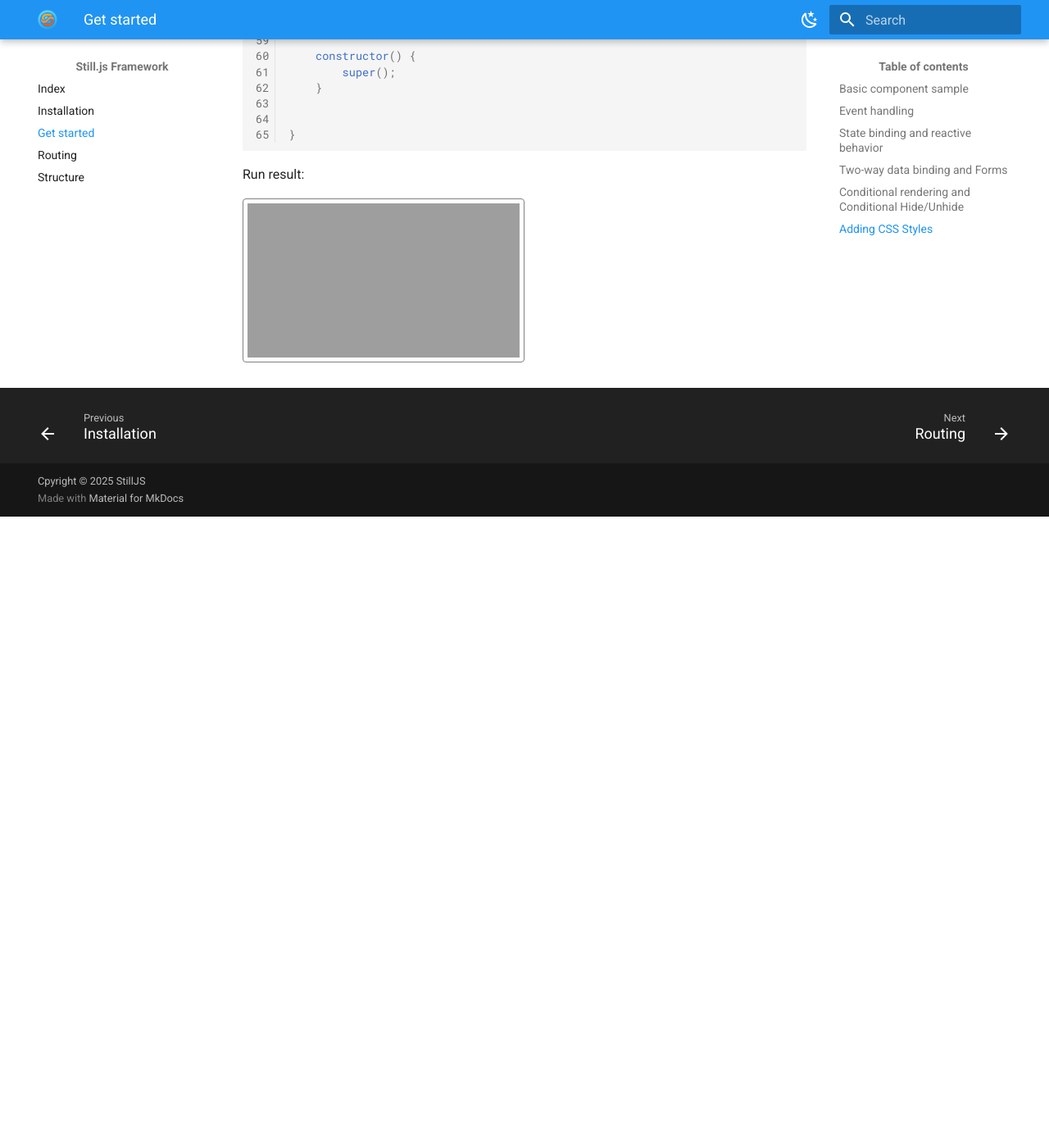
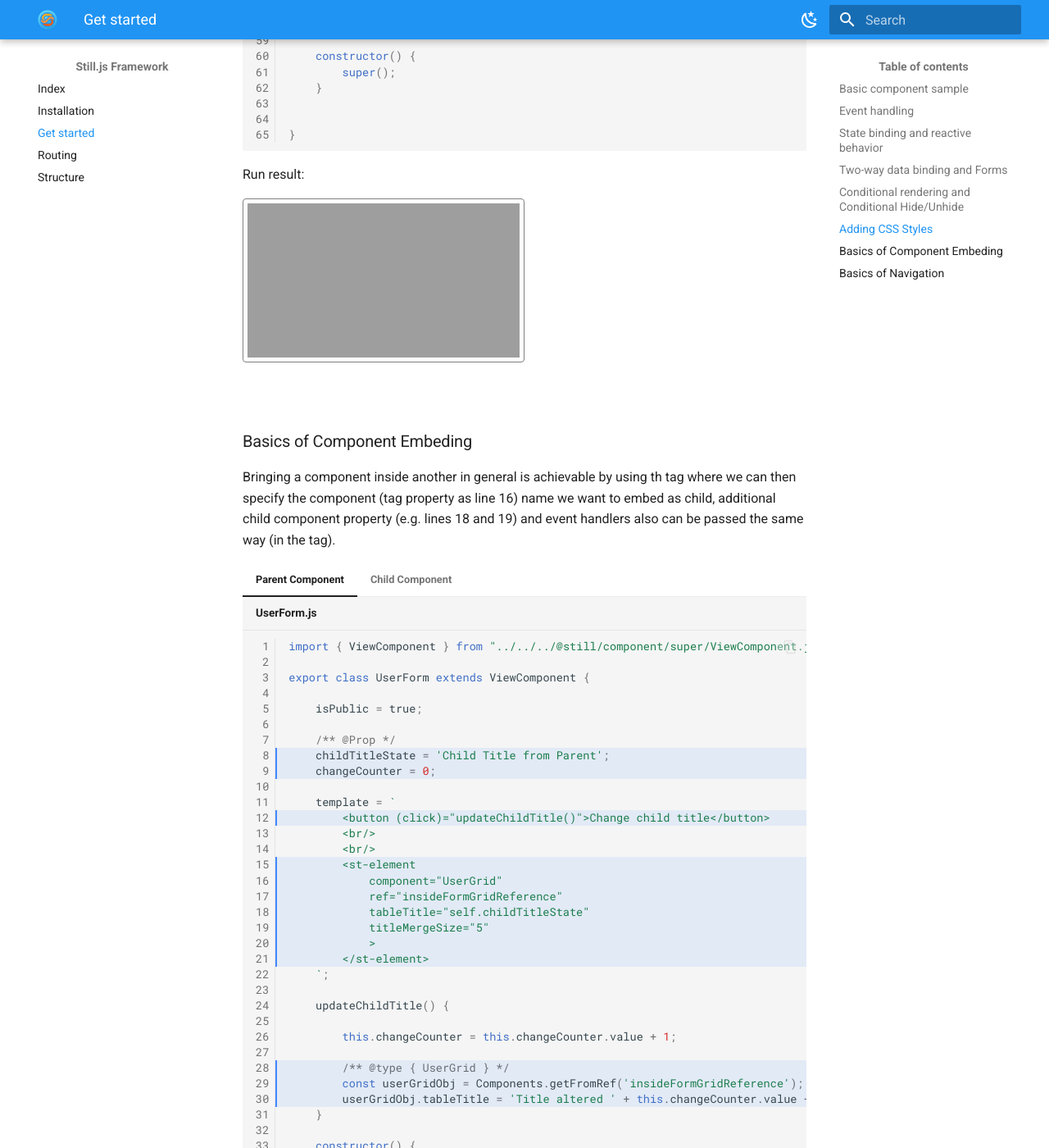
Before and after one commit to still-js/stilljs-site, an MkDocs documentation site: the page built from docs/get-start.md, in a window 1280 px wide and 1400 px high, scrolled down 7289 px. Shown: the whole window at 82% size. Built offline with MkDocs 1.6.1 and Material for MkDocs 9.7.7, drawn with Linux system fonts in a browser that asks for light colours; before the commit the page ends 7919 px from its top, so only the background shows below that; some of the changed text lies outside the part shown; grey boxes are pictures that could not be loaded.

Commit message:
added basic navigation example in the get startet

````diff
--- a/docs/get-start.md
+++ b/docs/get-start.md
@@ -334,3 +334,209 @@
 				padding: 5px; background: white"
             >
 </iframe>
+
+
+
+<br>
+
+###  Basics of Component Embeding
+
+Bringing a component inside another in general is achievable by using th <st-element></st-element> tag where we can then specify the component (tag property as line 16) name we want to embed as child, additional child component property (e.g. lines 18 and 19) and event handlers also can be passed the same way (in the tag).
+
+=== "Parent Component"
+	```js title="UserForm.js" hl_lines="8-9 12 15-21 28-30" linenums="1"
+	import { ViewComponent } from "../../../@still/component/super/ViewComponent.js";
+
+	export class UserForm extends ViewComponent {
+
+		isPublic = true;
+
+		/** @Prop */
+		childTitleState = 'Child Title from Parent';
+		changeCounter = 0;
+
+		template = `
+			<button (click)="updateChildTitle()">Change child title</button>
+			<br/>
+			<br/>
+			<st-element
+				component="UserGrid"
+				ref="insideFormGridReference"
+				tableTitle="self.childTitleState"
+				titleMergeSize="5"
+				>
+			</st-element>
+		`;
+
+		updateChildTitle() {
+
+			this.changeCounter = this.changeCounter.value + 1;
+
+			/** @type { UserGrid } */
+			const userGridObj = Components.getFromRef('insideFormGridReference');
+			userGridObj.tableTitle = 'Title altered ' + this.changeCounter.value + 'x';
+		}
+
+		constructor() {
+			super();
+		}
+
+	}
+	```
+
+=== "Child Component"
+	```js title="UserGrid.js" hl_lines="7-9 14" linenums="1"
+	import { ViewComponent } from "../../../@still/component/super/ViewComponent.js";
+
+	export class UserGrid extends ViewComponent {
+
+		isPublic = true;
+
+		tableTitle = "Users List Not changed";
+		/** @Prop */
+		titleMergeSize;
+
+		template = `
+			<table border="1">
+				<thead>
+					<tr><th colspan="@titleMergeSize">@tableTitle</td></tr>
+					<tr>
+						<th>ID</th>
+						<th>Name</th>
+						<th>Email</th>
+						<th>Age</th>
+						<th>Country</th>
+					</tr>
+				</thead>
+				<tbody>
+					<tr>
+						<td>1</td>
+						<td>John Doe</td>
+						<td>john@example.com</td>
+						<td>28</td>
+						<td>USA</td>
+					</tr>
+					<tr>
+						<td>2</td>
+						<td>Jane Smith</td>
+						<td>jane@example.com</td>
+						<td>32</td>
+						<td>UK</td>
+					</tr>
+				</tbody>
+			</table>
+
+		`;
+
+		constructor() {
+			super();
+		}
+	}
+	```
+
+Run result:
+<iframe src="https://nbernardo.github.io/stilljs/#/user/user-form"
+            frameBorder="0"
+            style="
+				border: 1px solid grey;
+				border-radius:4px;
+				width: 100%;
+				height: 200px;
+				padding: 5px; background: white"
+            >
+</iframe>
+
+
+<br>
+
+###  Basics of Navigation
+
+Whe using still-cli (`@stilljs/cli` - which is the recommended way) to generate the component, both route name (same as component name) and component URL will be added automatically in the `route.map.js` file, therefore, navigation can be done the way it workes in regular web pages. As in the bellow code, navigation is done by using route name.
+
+=== "First Component"
+	```js title="EntryMenu.js" hl_lines="12" linenums="1"
+	import { ViewComponent } from "../../../@still/component/super/ViewComponent.js";
+
+	export class EntryMenu extends ViewComponent {
+
+		isPublic = true;
+		template = `
+			<div>
+				This is Entry menu component, press the bellow
+				<br/>button or in the link to navigate to User
+				<br/>
+				<br/>
+				<button (click)="goto('UserRegistration')">Register user</button>
+			</div>
+		`;
+
+		constructor() {
+			super();
+		}
+	}
+	```
+
+=== "Second Component"
+	```js title="UserRegistration.js" hl_lines="12" linenums="1"
+	import { ViewComponent } from "../../../@still/component/super/ViewComponent.js";
+
+	export class UserRegistration extends ViewComponent {
+
+		isPublic = true;
+		template = `
+			<div class="user-reg-container">
+				<span class="smile-icone">&#9787;</span>
+				<br/>
+				This is the user registration component
+				<br/>
+				<button (click)="goto('EntryMenu')">Go to Menu</button>
+			</div>
+
+			<style>
+				.user-reg-container { text-align: center; }
+				.smile-icone {
+					color: orange;
+					font-size: 60px;
+				}
+			</style>
+		`;
+
+		constructor() {
+			super();
+		}
+	}
+	```
+
+=== "Routing file"
+	```js title="route.map.js" hl_lines="4 5" linenums="1"
+	export const stillRoutesMap = {
+		viewRoutes: {
+			regular: {
+				EntryMenu: { path: "app/components/routing" },
+				UserRegistration: { path: "app/components/routing" }
+			},
+			lazyInitial: {}
+		}
+	}
+
+	```
+
+Run result:
+<iframe src="https://nbernardo.github.io/stilljs/#/routin/entry-menu"
+            frameBorder="0"
+            style="
+				border: 1px solid grey;
+				border-radius:4px;
+				width: 50%;
+				height: 200px;
+				padding: 5px; background: white"
+            >
+</iframe>
+
+
+
+
+
+
+<br/>
+<br/>
````
